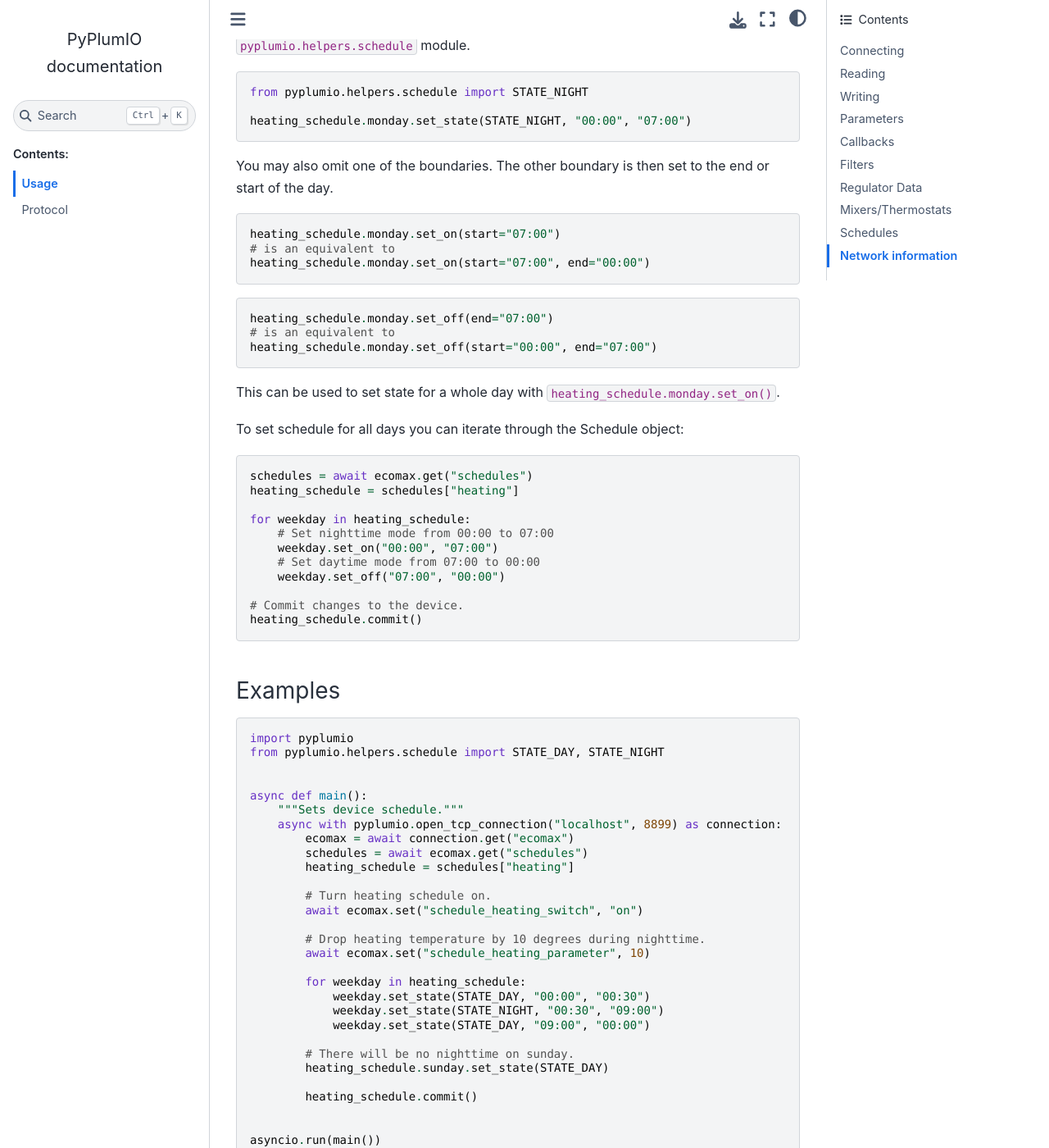
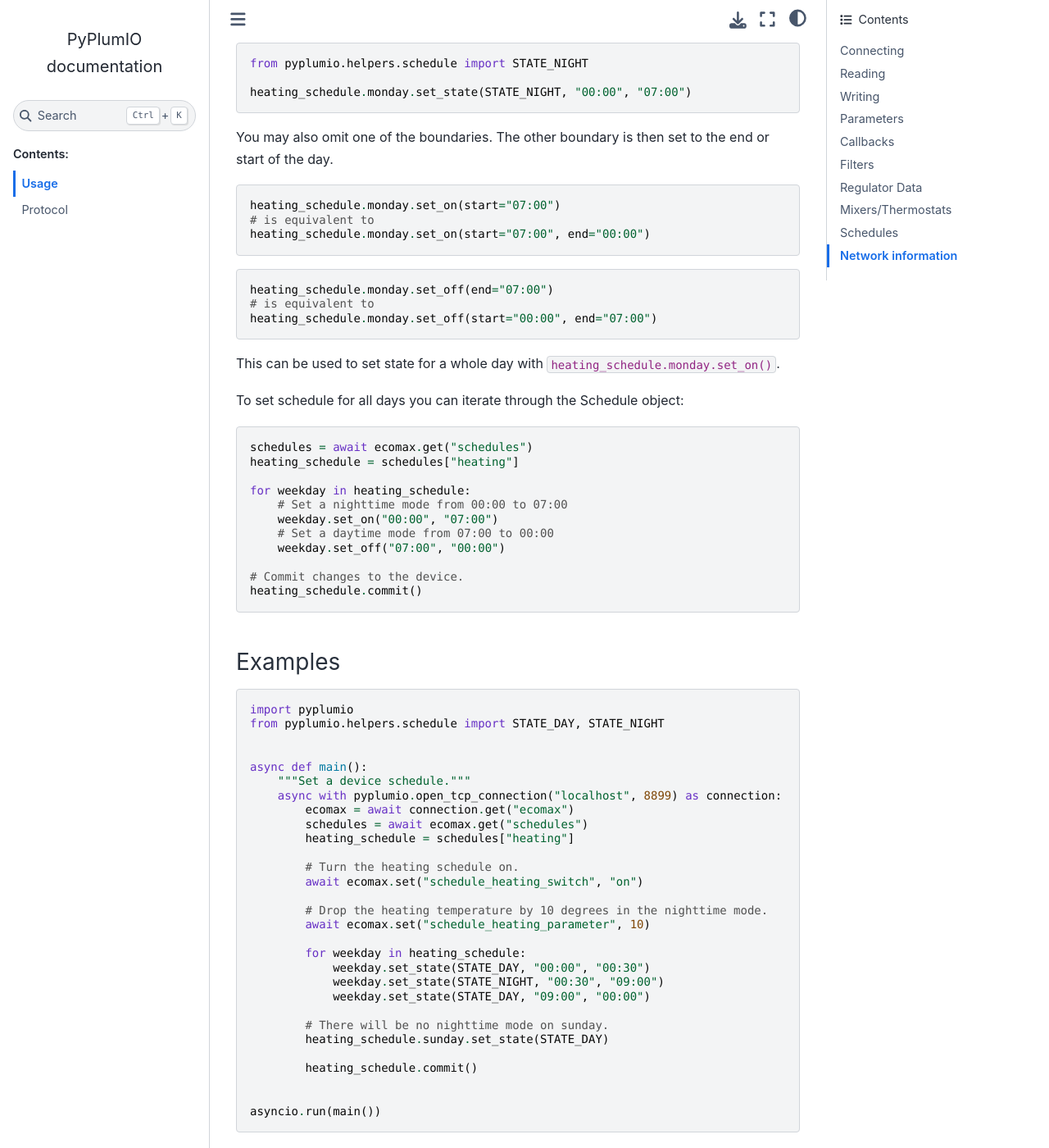
Before and after one commit to denpamusic/PyPlumIO, a Sphinx documentation site: the page built from docs/source/usage.rst, in a window 1280 px wide and 1400 px high, scrolled down 14720 px. Shown: the whole window at 82% size. Built offline with Sphinx 7.4.7 and the Sphinx Book theme 1.1.4, drawn with Linux system fonts in a browser that asks for light colours; some of the changed text lies outside the part shown.

Commit message:
Improve grammar in docs.

```diff
--- a/docs/source/usage.rst
+++ b/docs/source/usage.rst
@@ -66,11 +66,10 @@ context manager.
         """Opens the connection and gets the ecoMAX device."""
         async with pyplumio.open_tcp_connection("localhost", port=8899) as conn:
             try:
-                # Get the ecoMAX device within 10 seconds or
-                # timeout.
+                # Get the ecoMAX device within 10 seconds or timeout.
                 ecomax = await conn.get("ecomax", timeout=10)
             except asyncio.TimeoutError:
-                # Log the error, if device times out.
+                # If device times out, log the error.
                 _LOGGER.error("Failed to get the device within 10 seconds")
 
 
@@ -99,11 +98,10 @@ using Python's context manager.
         await connection.connect()
 
         try:
-            # Get the ecoMAX device within 10 seconds or
-            # timeout.
+            # Get the ecoMAX device within 10 seconds or timeout.
             ecomax = await connection.get("ecomax", timeout=10)
         except asyncio.TimeoutError:
-            # Log the error, if device times out.
+            # If device times out, log the error.
             _LOGGER.error("Failed to get the device within 10 seconds")
 
         # Close the connection.
@@ -148,7 +146,7 @@ and close the connection.
             # Get the ecoMAX device.
             ecomax = await conn.get("ecomax")
 
-            # Get heating temperature.
+            # Get the heating temperature.
             heating_temp = await ecomax.get("heating_temp")
             ...
 
@@ -169,7 +167,7 @@ it is available, otherwise it'll print ``60``.
 
 .. code-block:: python
 
-    # Print heating temperature or 60 it the property is not available.
+    # Print the heating temperature or 60 it property is not available.
     heating_temp = ecomax.get_nowait("heating_temp", default=60)
     print(heating_temp)
 
@@ -186,10 +184,10 @@ available and print it out.
 
 .. code-block:: python
 
-    # Wait until heating_temp property is available.
+    # Wait until the 'heating_temp' property becomes available.
     await ecomax.wait_for("heating_temp")
 
-    # Output heating_temp property.
+    # Output the 'heating_temp' property.
     print(ecomax.heating_temp)
 
 Writing
@@ -653,13 +651,13 @@ The other boundary is then set to the end or start of the day.
 .. code-block:: python
 
     heating_schedule.monday.set_on(start="07:00")
-    # is an equivalent to
+    # is equivalent to
     heating_schedule.monday.set_on(start="07:00", end="00:00")
 
 .. code-block:: python
 
     heating_schedule.monday.set_off(end="07:00")
-    # is an equivalent to
+    # is equivalent to
     heating_schedule.monday.set_off(start="00:00", end="07:00")
 
 This can be used to set state for a whole day with
@@ -674,9 +672,9 @@ Schedule object:
     heating_schedule = schedules["heating"]
 
     for weekday in heating_schedule:
-        # Set nighttime mode from 00:00 to 07:00
+        # Set a nighttime mode from 00:00 to 07:00
         weekday.set_on("00:00", "07:00")
-        # Set daytime mode from 07:00 to 00:00
+        # Set a daytime mode from 07:00 to 00:00
         weekday.set_off("07:00", "00:00")
 
     # Commit changes to the device.
@@ -692,16 +690,16 @@ Examples
 
 
     async def main():
-        """Sets device schedule."""
+        """Set a device schedule."""
         async with pyplumio.open_tcp_connection("localhost", 8899) as connection:
             ecomax = await connection.get("ecomax")
             schedules = await ecomax.get("schedules")
             heating_schedule = schedules["heating"]
 
-            # Turn heating schedule on.
+            # Turn the heating schedule on.
             await ecomax.set("schedule_heating_switch", "on")
 
-            # Drop heating temperature by 10 degrees during nighttime.
+            # Drop the heating temperature by 10 degrees in the nighttime mode.
             await ecomax.set("schedule_heating_parameter", 10)
 
             for weekday in heating_schedule:
@@ -709,7 +707,7 @@ Examples
                 weekday.set_state(STATE_NIGHT, "00:30", "09:00")
                 weekday.set_state(STATE_DAY, "09:00", "00:00")
 
-            # There will be no nighttime on sunday.
+            # There will be no nighttime mode on sunday.
             heating_schedule.sunday.set_state(STATE_DAY)
 
             heating_schedule.commit()
```
Also changed, not shown: other parts of docs/source/usage.rst (+12 -12 lines).
